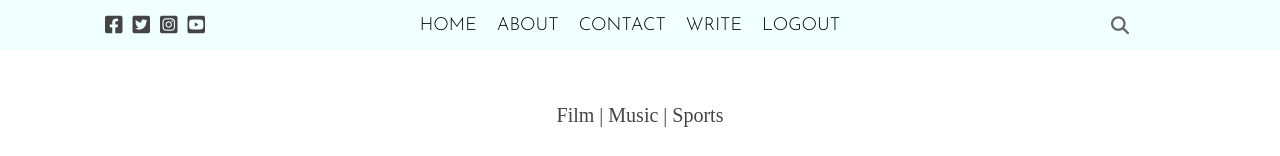
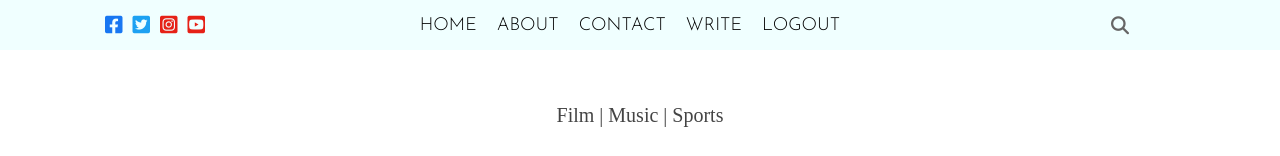
Before and after one commit to JamilW/Weeks-React-Blog, a React (Create React App) app in the folder my-app/: page / in a window 1280 px wide. Shown: the top 156 px of the page. Built offline with nearby package versions, Linux system fonts and the light colour scheme.

Commit message:
updated font color for social media links

```diff
--- a/my-app/src/TopBar/TopBar.css
+++ b/my-app/src/TopBar/TopBar.css
@@ -50,6 +50,22 @@
     font-size: 18px;
 }
 
+.topIcon.fa-brands.fa-youtube-square    {
+    color: #E62117;
+}
+
+.topIcon.fa-brands.fa-instagram-square  {
+    color: #E62117;
+}
+
+.topIcon.fa-brands.fa-twitter-square    {
+    color: #1DA1F2;
+}
+
+.topIcon.fa-brands.fa-facebook-square    {
+    color: #1877F2;
+}
+
 /* .header {
     height: 15px;
 } */
```
Also changed, not shown: my-app/src/post/Post.jsx (added).
